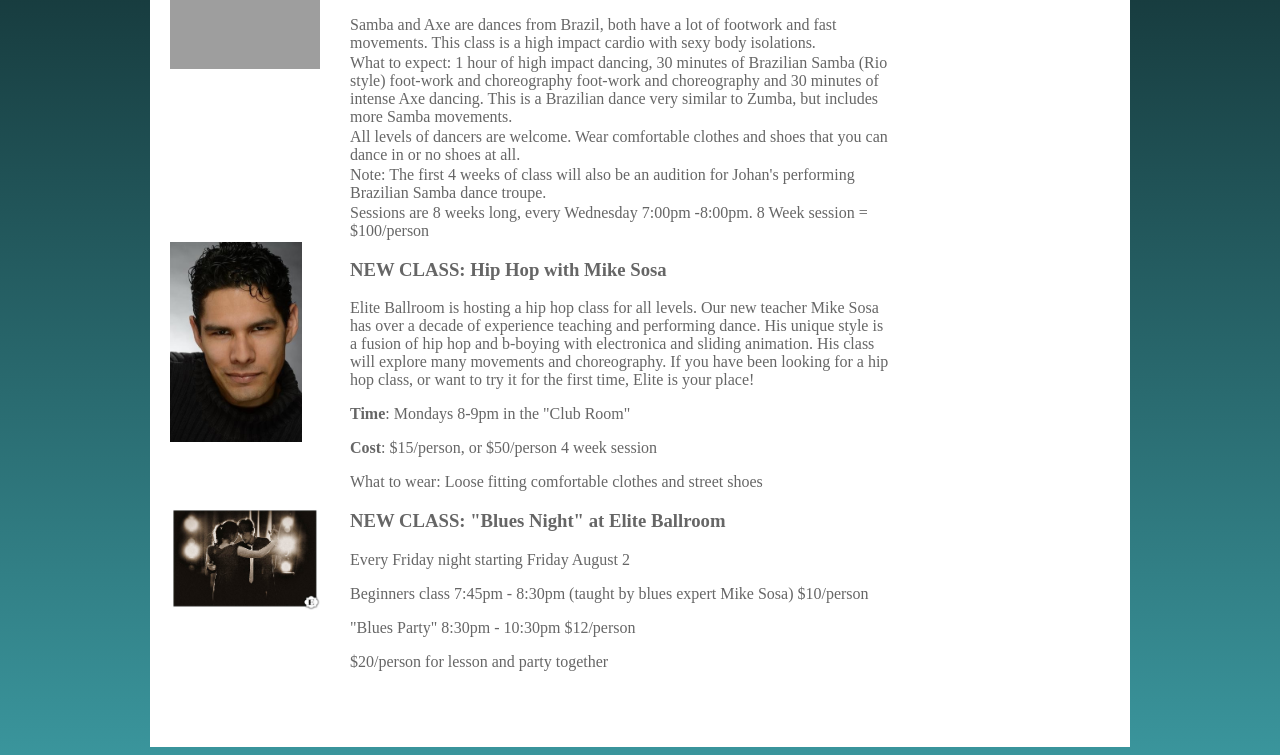
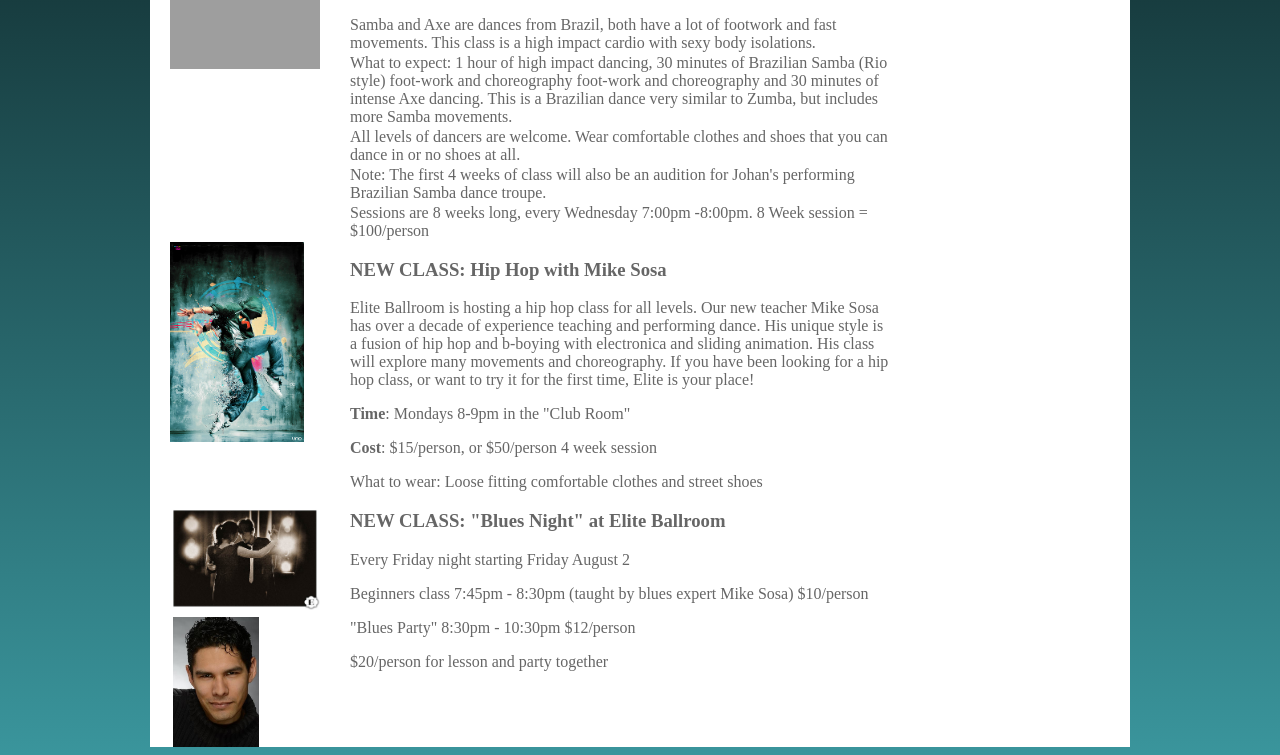
Before and after one commit to charles-d/ebs, a plain HTML site: page classes.html in a window 1280 px wide. Shown: the part 519-1274 px from the top of the page. Drawn offline with nearby package versions, Linux system fonts and the light colour scheme; grey boxes are pictures that could not be loaded; a script that the page names is missing.

Commit message:
Fixed zumba and high hop images. Fixed some text.

```diff
--- a/classes.html
+++ b/classes.html
@@ -80,7 +80,7 @@ var s = document.getElementsByTagName('script')[0]; s.parentNode.insertBefore(ga
 </div>
 
 <div class="stones">
-  <img class="stone" src="img/mike.jpg"/>
+  <img class="stone" src="img/hiphop.jpg"/>
 </div>
 <div class="stone_text">
 <h3>NEW CLASS:  Hip Hop with Mike Sosa</h3>
@@ -93,6 +93,7 @@ var s = document.getElementsByTagName('script')[0]; s.parentNode.insertBefore(ga
 
 <div class="stones">
   <img class="stone" src="img/blues.jpg"/>
+  <img class="stone" src="img/mike.jpg" style="top: 110px; height:130px; margin-left:3px;"/>
 </div>
 <div class="stone_text">
 <h3>NEW CLASS: "Blues Night" at Elite Ballroom</h3>
```
Also changed, not shown: wedding.html (+1 -2 lines), img/zumba.jpg.
